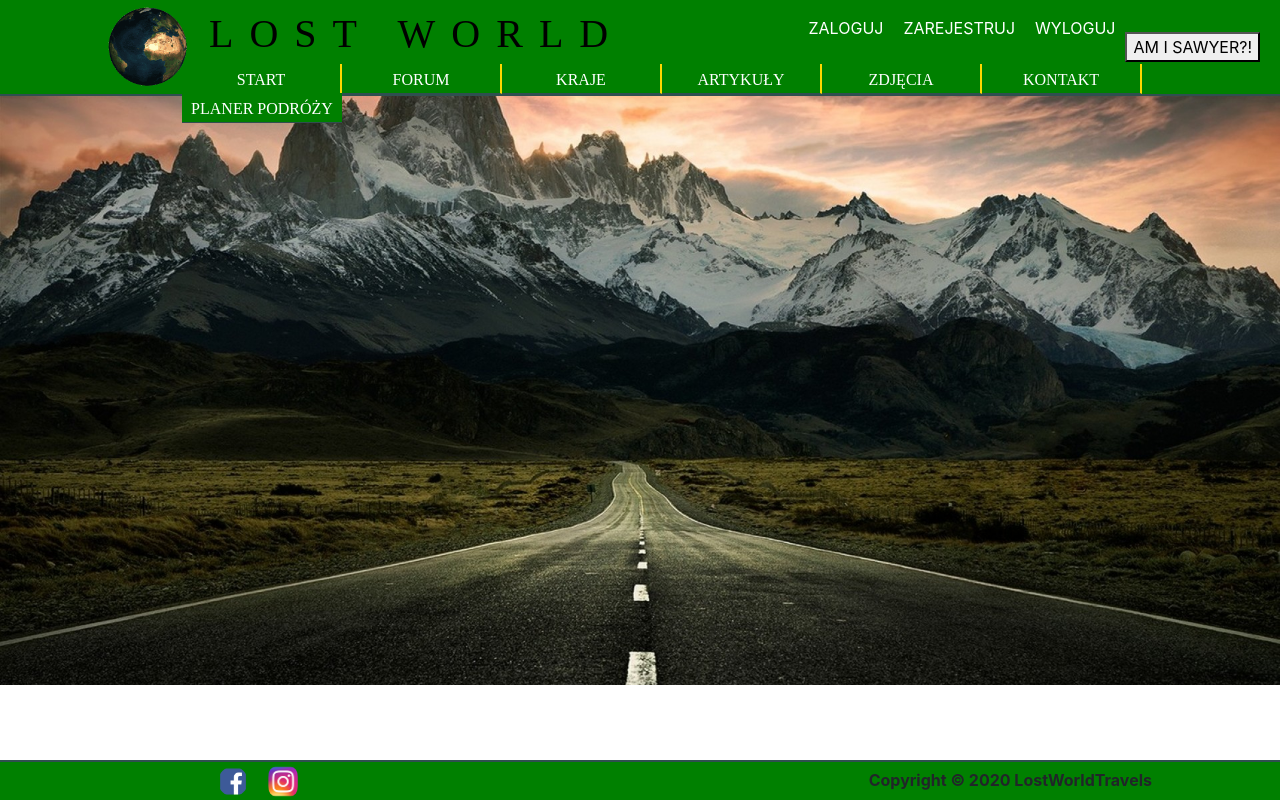
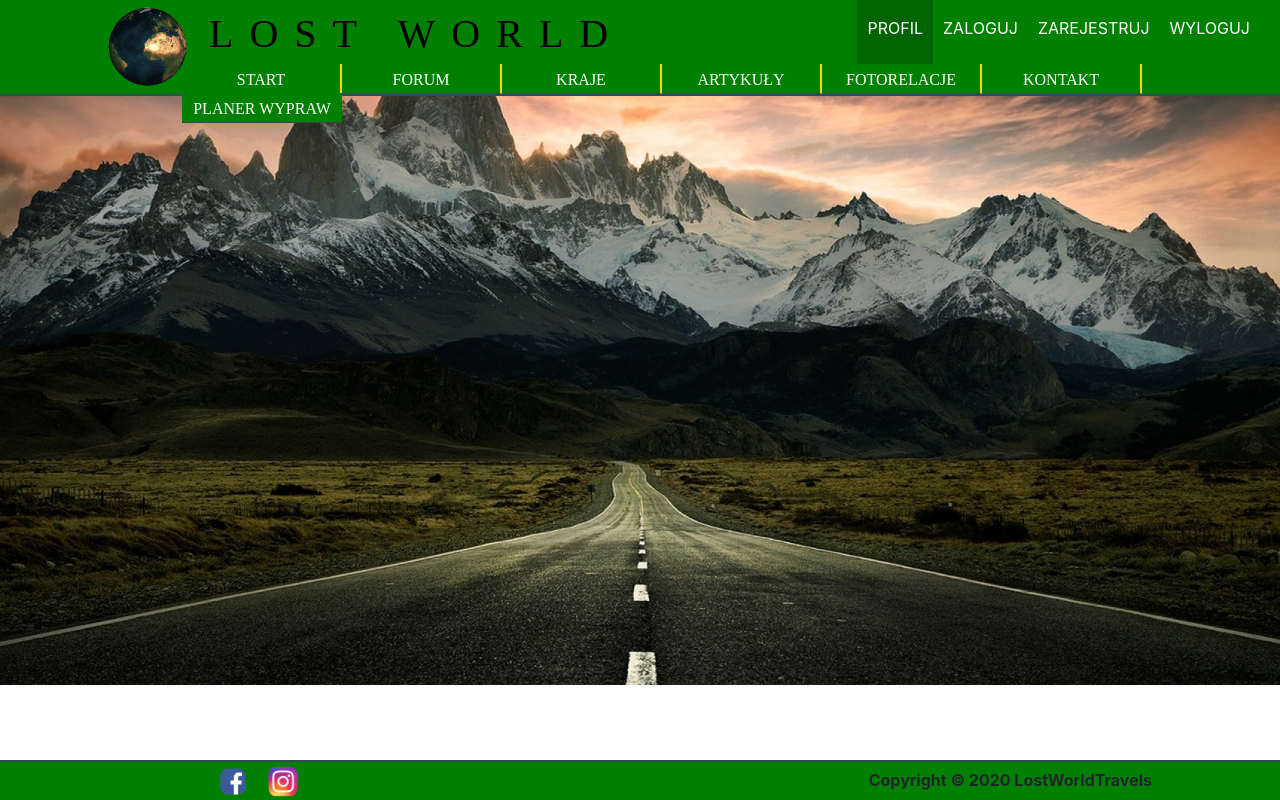
Before and after one commit to WojciechGladalski/lostworld-frontend, a React (Create React App) app: page /myProfile in a window 1280 px wide. Built offline with nearby package versions, Linux system fonts and the light colour scheme.

Commit message:
Dodanie linku do profilu użytkownika.

```diff
--- a/src/App.js
+++ b/src/App.js
@@ -20,6 +20,7 @@ class App extends Component {
                 }
                 }/>
                 <Route path="/register" component={Register}/>
+                <Route path="/myProfile"/>
                 <Route path="/" exact component={LostWorld}/>
             </Switch>
         </Layout>
--- a/src/components/Navigation/NavigationItems/NavigationItems.js
+++ b/src/components/Header/NavigationItems/NavigationItems.js
@@ -35,10 +35,11 @@ function amisawyer() {
 
 const navigationItems = (props) => (
     <ul className={classes.NavigationItems}>
+        <NavigationItem link="/myProfile">PROFIL</NavigationItem>
         <NavigationItem link="/login">ZALOGUJ</NavigationItem>
         <NavigationItem link="/register">ZAREJESTRUJ</NavigationItem>
         <NavigationItem link="/logout">WYLOGUJ</NavigationItem>
-        <button onClick={amisawyer}>AM I SAWYER?!</button>
+        {/*<button onClick={amisawyer}>AM I SAWYER?!</button>*/}
     </ul>
 );
 
--- a/src/components/Navigation/NavigationItems/Submenu/Submenu.js
+++ b/src/components/Header/NavigationItems/Submenu/Submenu.js
@@ -9,9 +9,9 @@ const submenu = (props) => (
             <li><a href='/forum'>FORUM</a></li>
             <li><a href='/countries'>KRAJE</a></li>
             <li><a href='/articles'>ARTYKUŁY</a></li>
-            <li><a href='/articles'>ZDJĘCIA</a></li>
+            <li><a href='/articles'>FOTORELACJE</a></li>
             <li><a href='/contact'>KONTAKT</a></li>
-            <li style={{borderRight: '0px'}}><a href='/articles'>PLANER PODRÓŻY</a></li>
+            <li style={{borderRight: '0px'}}><a href='/articles'>PLANER WYPRAW</a></li>
         </ul>
     </nav>
 );
--- a/src/hoc/Layout/Layout.js
+++ b/src/hoc/Layout/Layout.js
@@ -1,7 +1,7 @@
 import React, {Component} from 'react';
 import classes from './Layout.module.css';
 import Aux from '../AuxComponent/AuxComponent';
-import Toolbar from '../../components/Navigation/Toolbar/Toolbar'
+import Toolbar from '../../components/Header/Toolbar/Toolbar'
 import Footer from '../../components/Footer/Footer';
 
 class Layout extends Component {
```
Also changed, not shown: src/components/Profile/Profile.js (added, +7 -0 lines), src/components/Header/NavigationItems/NavigationItem/NavigationItem.js (renamed from src/components/Navigation/NavigationItems/NavigationItem/NavigationItem.js), src/components/Header/NavigationItems/NavigationItem/NavigationItem.module.css (renamed from src/components/Navigation/NavigationItems/NavigationItem/NavigationItem.module.css), src/components/Header/NavigationItems/NavigationItems.module.css (renamed from src/components/Navigation/NavigationItems/NavigationItems.module.css), src/components/Header/NavigationItems/Submenu/Submenu.module.css (renamed from src/components/Navigation/NavigationItems/Submenu/Submenu.module.css), src/components/Header/Toolbar/Toolbar.js (renamed from src/components/Navigation/Toolbar/Toolbar.js), src/components/Header/Toolbar/Toolbar.module.css (renamed from src/components/Navigation/Toolbar/Toolbar.module.css).
